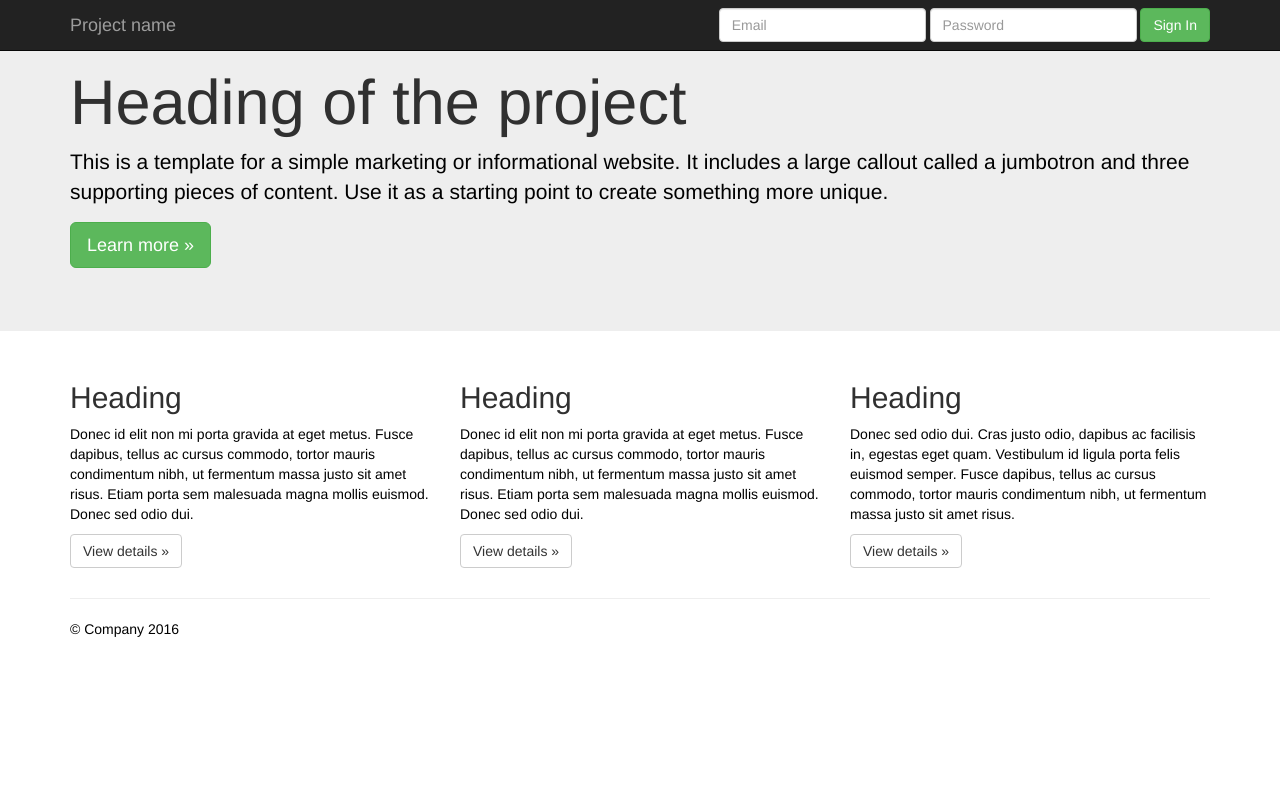
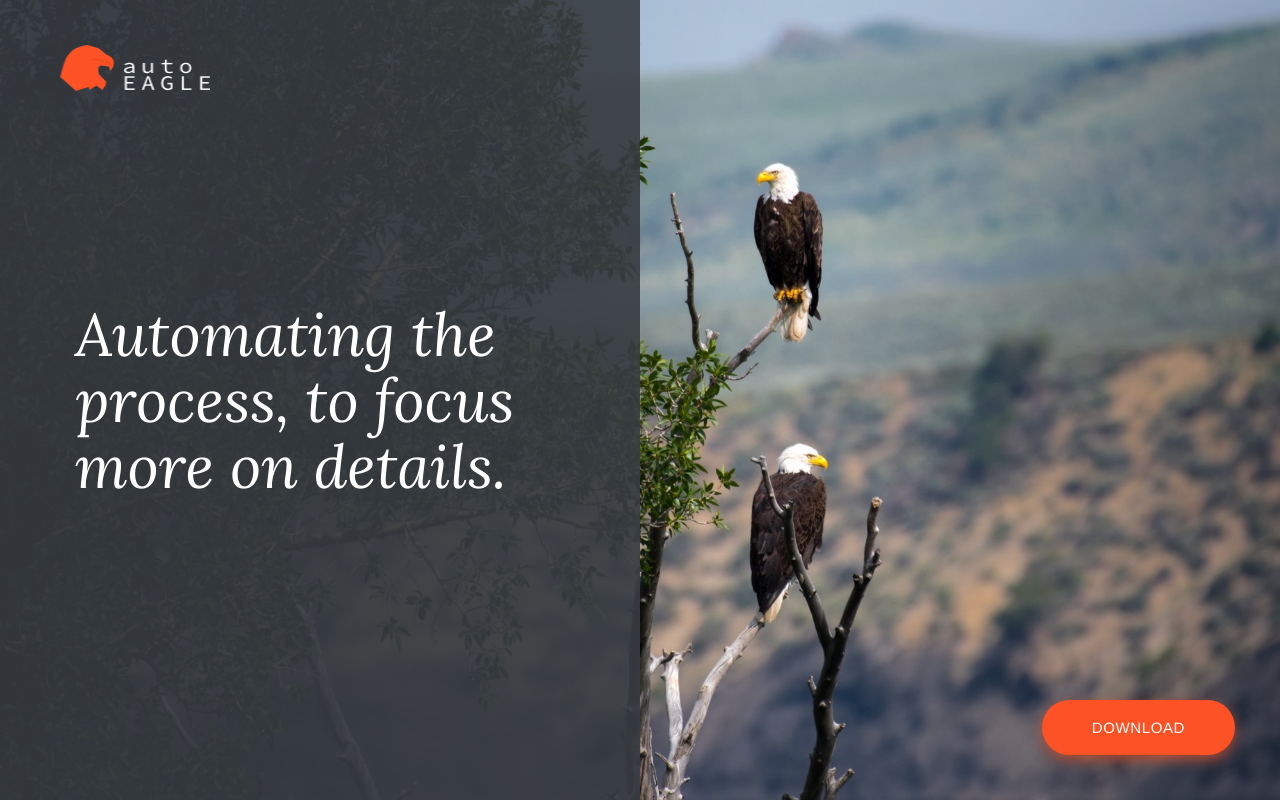
Before and after one commit to Paari/auto-eagle-bootstrap, a website: page src/index.html in a window 1280 px wide. Drawn offline with nearby package versions, Linux system fonts and the light colour scheme.

Commit message:
less setting and frontend template

```diff
--- a/config.js
+++ b/config.js
@@ -32,7 +32,7 @@ module.exports = {
 	// 4. Sass -> for SASS file compilation
 	// --------------------
 	// default value: ['src/scss/**']
-	sass: ['src/scss/**'],
+	sass: ['src/less/**'],
 	cssStyle: 'nested',
 
 
@@ -59,6 +59,6 @@ module.exports = {
 	// Build -> Folders to move to Distribution
 	// --------------------
 	// default value: ['build/**', 'html/**', 'img/**']
-	distFiles: ['build/**', 'html/**', 'img/**', 'fonts/**']
+	distFiles: ['build/**', '*.html', 'img/**', 'fonts/**', '*.png']
 
 };
--- a/package.json
+++ b/package.json
@@ -17,6 +17,7 @@
     "grunt-contrib-copy": "^1.0.0",
     "grunt-contrib-imagemin": "^1.0.1",
     "grunt-contrib-jshint": "~0.10.0",
+    "grunt-contrib-less": "^1.4.0",
     "grunt-contrib-nodeunit": "~0.4.1",
     "grunt-contrib-sass": "^1.0.0",
     "grunt-contrib-uglify": "~0.5.0",
--- a/src/index.html
+++ b/src/index.html
@@ -1,14 +1,15 @@
 <!doctype html>
 <html class="no-js" lang="">
+
 <head>
     <meta charset="utf-8">
     <meta http-equiv="x-ua-compatible" content="ie=edge">
-        <title></title>
+    <title>Auto Eagle</title>
     <meta name="description" content="">
     <meta name="viewport" content="width=device-width, initial-scale=1">
 
-        <!-- Place favicon.ico and apple-touch-icon.png in the root directory -->
-        <link rel="apple-touch-icon" href="apple-touch-icon.png">
+    <link rel="favicon" href="favicon.png">
+    <link rel="icon" href="favicon.png" type="image/x-icon">
 
     <link rel="stylesheet" href="https://cdnjs.cloudflare.com/ajax/libs/normalize/4.2.0/normalize.min.css">
     <script src="https://cdnjs.cloudflare.com/ajax/libs/modernizr/2.8.3/modernizr.min.js"></script>
@@ -16,76 +17,43 @@
     <!-- Latest compiled and minified CSS -->
     <link rel="stylesheet" href="https://maxcdn.bootstrapcdn.com/bootstrap/3.3.7/css/bootstrap.min.css" integrity="sha384-BVYiiSIFeK1dGmJRAkycuHAHRg32OmUcww7on3RYdg4Va+PmSTsz/K68vbdEjh4u" crossorigin="anonymous">
 
-        <link rel="stylesheet" href="../build/css/main.css">  <!-- main stylesheet -->
+    <link rel="stylesheet" href="build/css/main.css">
+    <!-- main stylesheet -->
 </head>
+
 <body>
     <!--[if lt IE 8]>
             <p class="browserupgrade">You are using an <strong>outdated</strong> browser. Please <a href="http://browsehappy.com/">upgrade your browser</a> to improve your experience.</p>
         <![endif]-->
     <!-- Add your site or application content here -->
-        <nav class="navbar navbar-inverse navbar-fixed-top" role="navigation">
-      <div class="container">
-        <div class="navbar-header">
-          <button type="button" class="navbar-toggle collapsed" data-toggle="collapse" data-target="#navbar" aria-expanded="false" aria-controls="navbar">
-            <span class="sr-only">Toggle navigation</span>
-            <span class="icon-bar"></span>
-            <span class="icon-bar"></span>
-            <span class="icon-bar"></span>
-          </button>
-          <a class="navbar-brand" href="#">Project name</a>
-        </div>
-        <div id="navbar" class="navbar-collapse collapse">
-          <form class="navbar-form navbar-right" role="form">
-            <div class="form-group">
-              <input type="text" placeholder="Email" class="form-control">
-            </div>
-            <div class="form-group">
-              <input type="password" placeholder="Password" class="form-control">
-            </div>
-            <button type="submit" class="btn btn-success">Sign In</button>
-          </form>
-        </div><!--/.navbar-collapse -->
-      </div>
-    </nav>
 
-    <!-- Main jumbotron for a primary marketing message or call to action -->
-    <div class="jumbotron">
-      <div class="container">
-        <h1>Heading of the project</h1>
-        <p>This is a template for a simple marketing or informational website. It includes a large callout called a jumbotron and three supporting pieces of content. Use it as a starting point to create something more unique.</p>
-        <p><a class="btn btn-success btn-lg" href="#" role="button">Learn more &raquo;</a></p>
+    <!-- Main jumbotron for a primary marketing message or call to action
+    ===================================================================== -->
+    <div class="jumbotron main-banner">
+        <div class="banner-content">
+            <section class="tagline-container col-md-6">
+              <img src="img/logo.png" class="logo" alt="Auto Eagle" width="150px" height="46px">
+              <h2 class="main-heading">
+                Automating the process, to focus more on details.
+              </h2>
+
+            </section>
+            <section class="col-md-6 download-section">
+              <a href="https://github.com/Paari/auto-eagle-bootstrap/tree/master" name="button" class="download-button">Download</a>
+            </section>
         </div>
     </div>
 
-    <div class="container">
-      <!-- Example row of columns -->
-      <div class="row">
-        <div class="col-md-4">
-          <h2>Heading</h2>
-          <p>Donec id elit non mi porta gravida at eget metus. Fusce dapibus, tellus ac cursus commodo, tortor mauris condimentum nibh, ut fermentum massa justo sit amet risus. Etiam porta sem malesuada magna mollis euismod. Donec sed odio dui. </p>
-          <p><a class="btn btn-default" href="#" role="button">View details &raquo;</a></p>
-        </div>
-        <div class="col-md-4">
-          <h2>Heading</h2>
-          <p>Donec id elit non mi porta gravida at eget metus. Fusce dapibus, tellus ac cursus commodo, tortor mauris condimentum nibh, ut fermentum massa justo sit amet risus. Etiam porta sem malesuada magna mollis euismod. Donec sed odio dui. </p>
-          <p><a class="btn btn-default" href="#" role="button">View details &raquo;</a></p>
-       </div>
-        <div class="col-md-4">
-          <h2>Heading</h2>
-          <p>Donec sed odio dui. Cras justo odio, dapibus ac facilisis in, egestas eget quam. Vestibulum id ligula porta felis euismod semper. Fusce dapibus, tellus ac cursus commodo, tortor mauris condimentum nibh, ut fermentum massa justo sit amet risus.</p>
-          <p><a class="btn btn-default" href="#" role="button">View details &raquo;</a></p>
-        </div>
-      </div>
+    <!-- /jumbotron -->
 
-      <hr>
-
-      <footer>
-        <p>&copy; Company <script>document.write(new Date().getFullYear())</script></p>
-      </footer>
-    </div> <!-- /container -->
+    <!-- font -->
+    <link href="https://fonts.googleapis.com/css?family=Lora:400i" rel="stylesheet">
 
     <script src="http://code.jquery.com/jquery-1.12.4.min.js"></script>
-        <script>window.jQuery || document.write('<script src="js/vendor/jquery-1.12.4.min.js"><\/script>')</script>
+    <script>
+        window.jQuery || document.write('<script src="js/vendor/jquery-1.12.4.min.js"><\/script>')
+    </script>
 
 </body>
+
 </html>
--- /dev/null
+++ b/src/less/source.less
@@ -0,0 +1,103 @@
+@font__color: #ffffff;
+
+.main-banner {
+  height: 100vh;
+  min-height: 700px;
+  margin-bottom: 0;
+  padding: 0;
+  background-image: url(../../img/background.jpg);
+  background-size: cover;
+  background-position: center;
+  width: 100%;
+
+    .banner-content {
+      color: @font__color;
+
+      .tagline-container {
+        background-color: rgba(56, 60, 66, .9);
+        height: 100vh;
+        min-height: 700px;
+        display: table;
+
+        .logo {
+          margin: 45px;
+          position: absolute;
+        }
+
+        .main-heading {
+          display: table-cell;
+          vertical-align: middle;
+          font-size: 60px;
+          line-height: 1.1;
+          font-style: italic;
+          padding: 0 60px;
+          font-family: 'Lora', serif;
+          animation: entry-animation 1.2s ease-in-out;
+
+          @media screen and (max-width: 991px) {
+            padding: 0 20px;
+          }
+        }
+      }
+
+      .download-section {
+        animation: entry-animation-down 1.5s;
+
+        @media screen and (min-width: 992px) {
+          height: 100vh;
+          min-height: 700px;
+          position: relative;
+        }
+
+        .download-button {
+          position: absolute;
+          bottom: 45px;
+          right: 45px;
+          padding: 20px 50px;
+          border: none;
+          text-transform: uppercase;
+          background: #FC5225;
+          box-shadow: 0 5px 13px 0 rgba(251,84,38,0.60);
+          border-radius: 100px;
+          font-size: 15px;
+          color: #FFFFFF;
+          letter-spacing: 0.6px;
+          line-height: 15px;
+        }
+      }
+
+
+
+    }
+
+}
+
+@keyframes entry-animation {
+  0% {
+    transform: translateY(40%) rotate(10deg);
+    opacity: 0;
+  }
+  30% {
+    transform: translateY(30%) rotate(10deg);
+    opacity: 0;
+  }
+  100% {
+    transform: translateY(0) rotate(0);
+    opacity: 1;
+  }
+}
+
+@keyframes entry-animation-down {
+  0% {
+    transform: translateY(-40%);
+    opacity: 0;
+  }
+  30% {
+    transform: translateY(-30%);
+    opacity: 0;
+  }
+  100% {
+    transform: translateY(0);
+    opacity: 1;
+  }
+}
--- a/src/scss/main.sass
+++ b/src/scss/main.sass
@@ -1,31 +1,5 @@
-$font-stack:    Helvetica, sans-serif
-$primary-color: #303030
-
-body
-  color: $primary-color
-
-h1
-  font-size: 10px
-
-p
-  color: red
-
-  span
-    font-style: italic
-
-    &.test
-      color: #4545ff
-      background: orange
-
-@media screen and (max-width: 700px)
-  p
-    color: #000000
-    text-align: center
-
-
-/* the comments will be transfered, I think so */
-.the-div
-  font-size: 10px
-
-  &.test-div
-    font-size: 15px
+.main-banner
+  height: 100vh
+  min-height: 700px
+  margin-bottom: 0
+  padding: 0
--- a/src/scss/style.scss
+++ /dev/null
@@ -1,3 +0,0 @@
-p  {
-  color: #000000
-}
```
Also changed, not shown: Gruntfile.js (+42 -28 lines), src/build/css/main.css, src/css/main.css, src/css/style.css, src/favicon.png (added), src/img/background.jpg (added), src/img/logo.png (added), src/img/pexels-photo-175039.jpeg (deleted), 2 other files. Lines whose indentation alone changed are shown as unchanged.
